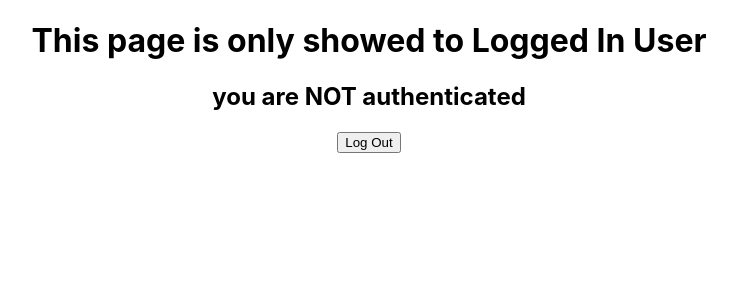
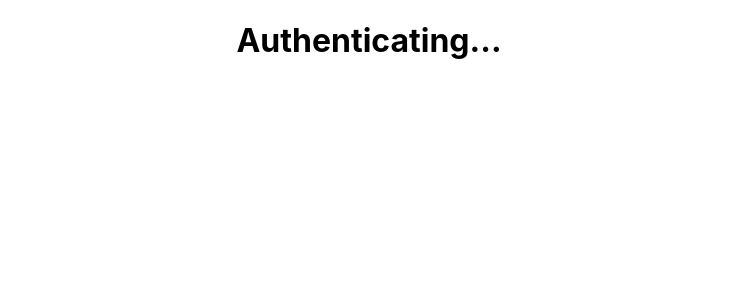
Before and after one commit to fanyspenda/learn-auth0, a React (Create React App) app: page /logged-in in a window 1280 px wide. Shown: the top 300 px of the page, without its empty margins (271-1008 px from the left). Built offline with nearby package versions, Linux system fonts and the light colour scheme.

Commit message:
feat(token): get Token

```diff
--- a/src/pages/loggenIn.tsx
+++ b/src/pages/loggenIn.tsx
@@ -1,30 +1,25 @@
-import React, { useState } from "react";
+import React, { useState, useEffect } from "react";
 import { useHistory } from "react-router-dom";
 import { useAuth0 } from "@auth0/auth0-react";
 
 const LoggedIn: React.FunctionComponent = () => {
 	const history = useHistory();
-	const { logout, user, isAuthenticated } = useAuth0();
+	const {
+		logout,
+		user,
+		isAuthenticated,
+		getAccessTokenSilently,
+	} = useAuth0();
 	const [userData, setUserData] = useState(user);
 
-	const authChecker = () => {
-		console.log(userData);
-		if (isAuthenticated) {
-			return <h2>you are authenticated</h2>;
-		} else {
-			return (
-				<h2>
-					you are <b>NOT</b> authenticated
-				</h2>
-			);
-		}
-	};
-	return (
+	return isAuthenticated ? (
 		<>
 			<h1>This page is only showed to Logged In User</h1>
-			{authChecker()}
+			<p>your token is {getAccessTokenSilently}</p>
 			<button onClick={() => logout()}>Log Out</button>
 		</>
+	) : (
+		<h1>Authenticating...</h1>
 	);
 };
 
```
